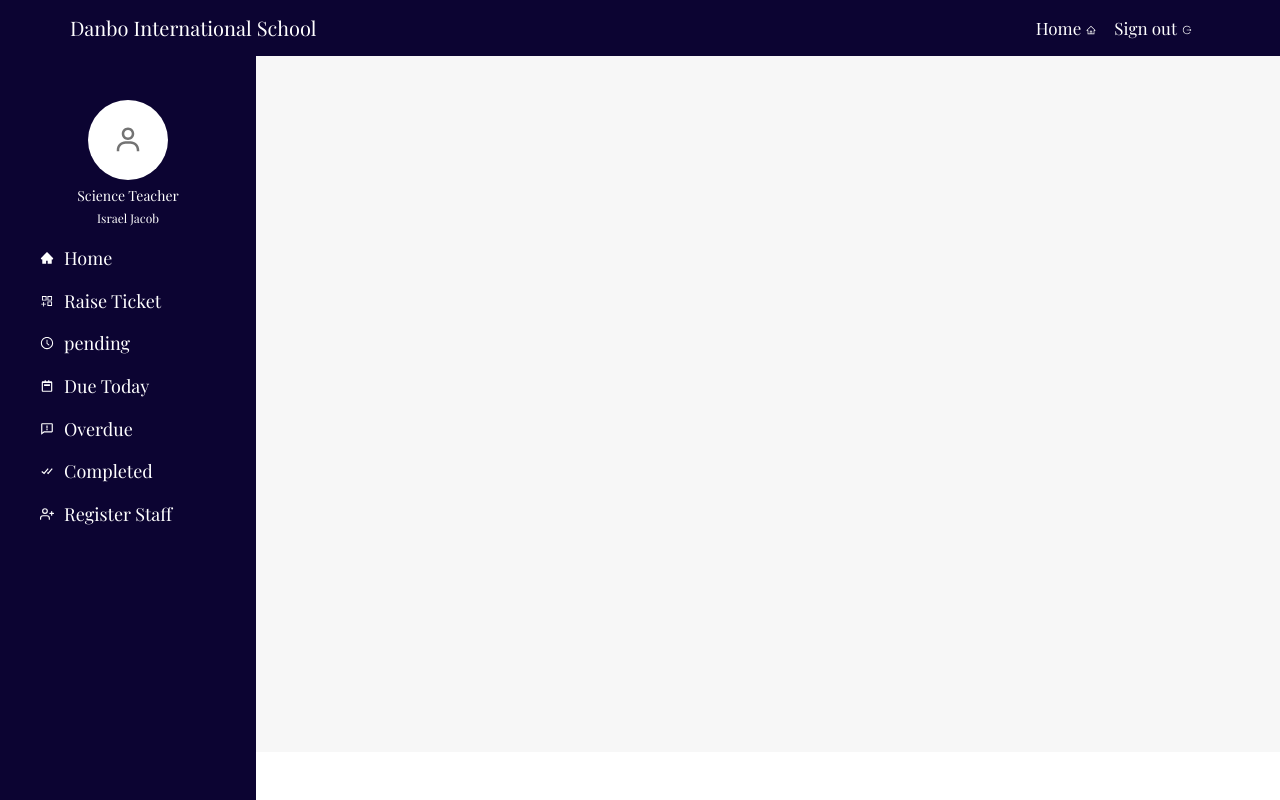
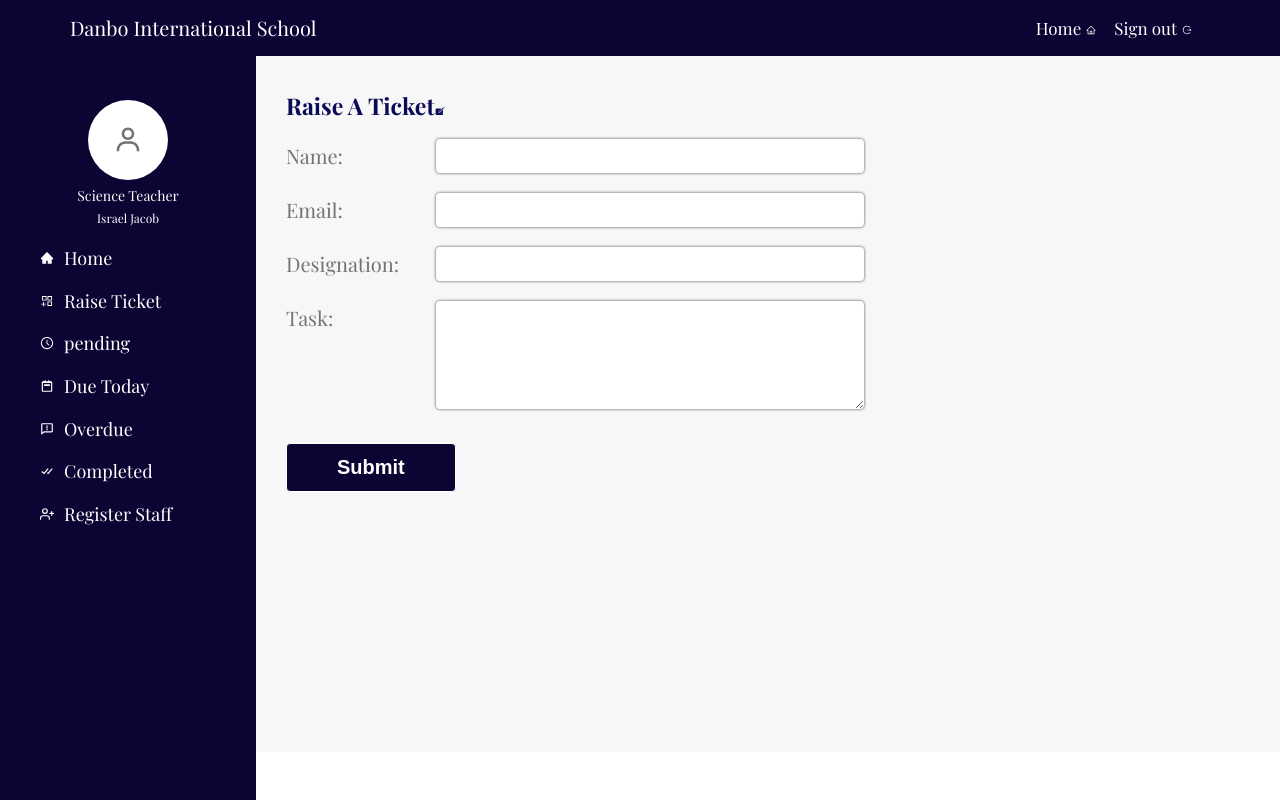
Before and after one commit to oluSammy/ticketing-ict, a React (Create React App) app: page /new-task in a window 1280 px wide. Built offline with nearby package versions, Linux system fonts and the light colour scheme; a web font is replaced by a local one.

Commit message:
finished new task

```diff
--- a/src/Components/Sidebar/Sidebar.component.jsx
+++ b/src/Components/Sidebar/Sidebar.component.jsx
@@ -22,7 +22,7 @@ const Sidebar = () => {
                     <AiFillHome className="sidebar__link-icon" />
                     <span>Home</span>
                 </NavLink>
-                <NavLink to="/" className="sidebar__link">
+                <NavLink to="/new-task" className="sidebar__link">
                     <AiOutlineAppstoreAdd className="sidebar__link-icon" />
                     <span>Raise Ticket</span>
                 </NavLink>
--- a/src/Pages/DashboardHome/DashboardHome.component.jsx
+++ b/src/Pages/DashboardHome/DashboardHome.component.jsx
@@ -1,14 +1,14 @@
 import React from 'react';
 import { Link } from 'react-router-dom';
 import './DashboardHome.styles.scss';
-import { AiFillHome, AiOutlineClockCircle, AiOutlineAppstoreAdd } from 'react-icons/ai';
+import { AiOutlineClockCircle, AiOutlineAppstoreAdd } from 'react-icons/ai';
 import { BiCalendarWeek, BiCommentError, BiCheckDouble } from 'react-icons/bi';
 
 const DashboardHome = () => {
     return (
         <div className="dashboardHome">
             <div className="dashboardHome__container">
-                <Link className="dashboardHome__box">
+                <Link to="/new-task" className="dashboardHome__box">
                     <div className="dashboardHome__box--header">
                         <div className="dashboardHome__box--title">Raise Ticket</div>
                         <AiOutlineAppstoreAdd className="dashboardHome__box--icon" />
@@ -22,7 +22,7 @@ const DashboardHome = () => {
                     </div>
                     <div className="dashboardHome__box--symbol">&#9775;</div>
                 </Link>
-                <Link className="dashboardHome__box">
+                <Link to="/" className="dashboardHome__box">
                     <div className="dashboardHome__box--header">
                         <div className="dashboardHome__box--title">Due Today</div>
                         <BiCalendarWeek className="dashboardHome__box--icon" />
--- a/src/Pages/DashboardMain/DashboardMain.component.jsx
+++ b/src/Pages/DashboardMain/DashboardMain.component.jsx
@@ -1,6 +1,7 @@
 import React from 'react';
 import { Route, Switch } from 'react-router-dom';
 import DashboardHome from './../DashboardHome/DashboardHome.component';
+import NewTask from './../NewTask/NewTask.component';
 
 
 const DashboardMain = () => {
@@ -8,6 +9,7 @@ const DashboardMain = () => {
         <div>
             <Switch>
                 <Route exact path={["/", "/dashboard"]} component={DashboardHome} />
+                <Route exact path="/new-task" component={NewTask} />
             </Switch>
         </div>
     )
--- /dev/null
+++ b/src/Pages/NewTask/NewTask.component.jsx
@@ -0,0 +1,36 @@
+import React from 'react';
+import './NewTask.styles.scss';
+import { IoIosCreate } from 'react-icons/io';
+
+const NewTask = () => {
+    return (
+        <div className="new-task">
+            <div className="new-task__header">
+                <h2 className="new-task__heading">Raise A Ticket</h2>
+                <IoIosCreate className="new-task__heading-icon" />
+            </div>
+            <form className="new-task__form">
+                <div className="new-task__form-group">
+                    <label htmlFor="name" className="new-task__label">Name:</label>
+                    <input type="text" className="new-task__input" id="name" name="name" required />
+                </div>
+                <div className="new-task__form-group">
+                    <label htmlFor="email" className="new-task__label">Email:</label>
+                    <input type="email" className="new-task__input" id="email" name="email" required />
+                </div>
+                <div className="new-task__form-group">
+                    <label htmlFor="designation" className="new-task__label">Designation:</label>
+                    <input type="text" className="new-task__input" id="designation" name="designation" required />
+                </div>
+                <div className="new-task__form-group">
+                    <label htmlFor="task" className="new-task__label">Task:</label>
+                    <textarea className="new-task__input" name="task" id="task" cols="30" rows="4" required
+                    style={{padding: '1rem', fontSize: '1.9rem'}} />
+                </div>
+                <input type="submit" value="Submit" className="new-task__btn" />
+            </form>
+        </div>
+    )
+}
+
+export default NewTask;
--- /dev/null
+++ b/src/Pages/NewTask/NewTask.styles.scss
@@ -0,0 +1,61 @@
+@import '../../sass/Abstracts/variables';
+
+.new-task {
+    padding: 1rem;
+
+    &__header {
+        display: flex;
+        align-items: center;
+        margin-bottom: 1.4rem;
+        color: $color-primary;
+    }
+
+    &__heading {
+        font-size: 2.3rem;
+    }
+
+    &__heading-icon {
+        margin-top: 1rem;
+    }
+
+    &__form {
+        width: 60%;
+    }
+
+    &__form-group {
+        display: grid;
+        grid-template-columns: 15rem 1fr;
+        margin-bottom: 2rem;
+    }
+
+    &__label {
+        font-size: 2rem;
+        color: $text-color;
+    }
+
+    &__input {
+        border: none;
+        box-shadow: 0px 0px 3px 0px rgba(0,0,0,0.75);
+        border-radius: .4rem;
+        padding: .4rem 1rem;
+        font-size: 1.8rem;
+        color: $text-color;
+    }
+
+    &__btn {
+        color: $color-white;
+        padding: 1.2rem 5rem;
+        background-color: $color-primary-dark;
+        font-size: 2rem;
+        font-weight: 600;
+        border: 1px solid $color-white;
+        border-radius: .4rem;
+        cursor: pointer;
+        transition: all .1s;
+        margin-top: 1.4rem;
+
+        &:hover {
+            transform: translateY(-2px);
+        }
+    }
+}
```
